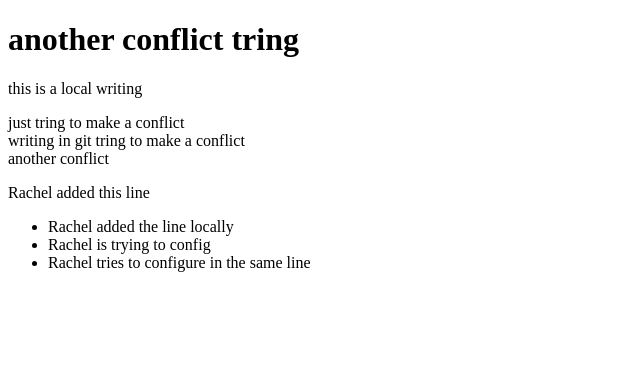
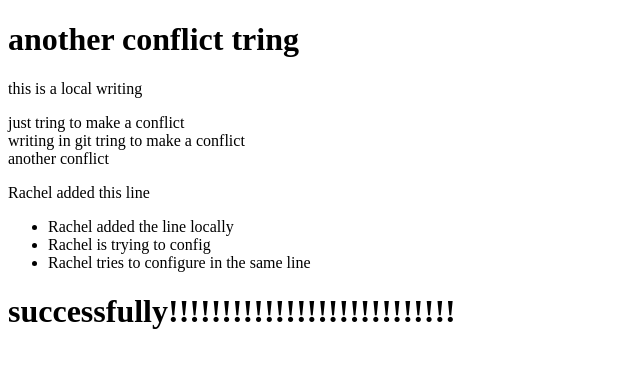
Before and after one commit to esty3439/git-third-project, a plain HTML site: page index.html in a window 1280 px wide. Shown: the whole page, without its empty margins (0-640 px from the left). Drawn offline with Linux system fonts and the light colour scheme.

```diff
--- a/index.html
+++ b/index.html
@@ -16,7 +16,7 @@
         <li>Rachel added the line locally</li>
         <li>Rachel is trying to config </li>
         <li>Rachel tries to configure in the same line</li>
-
     </ul>
+    <h1>successfully!!!!!!!!!!!!!!!!!!!!!!!!!!!</h1>
 </body>
 </html>
```
